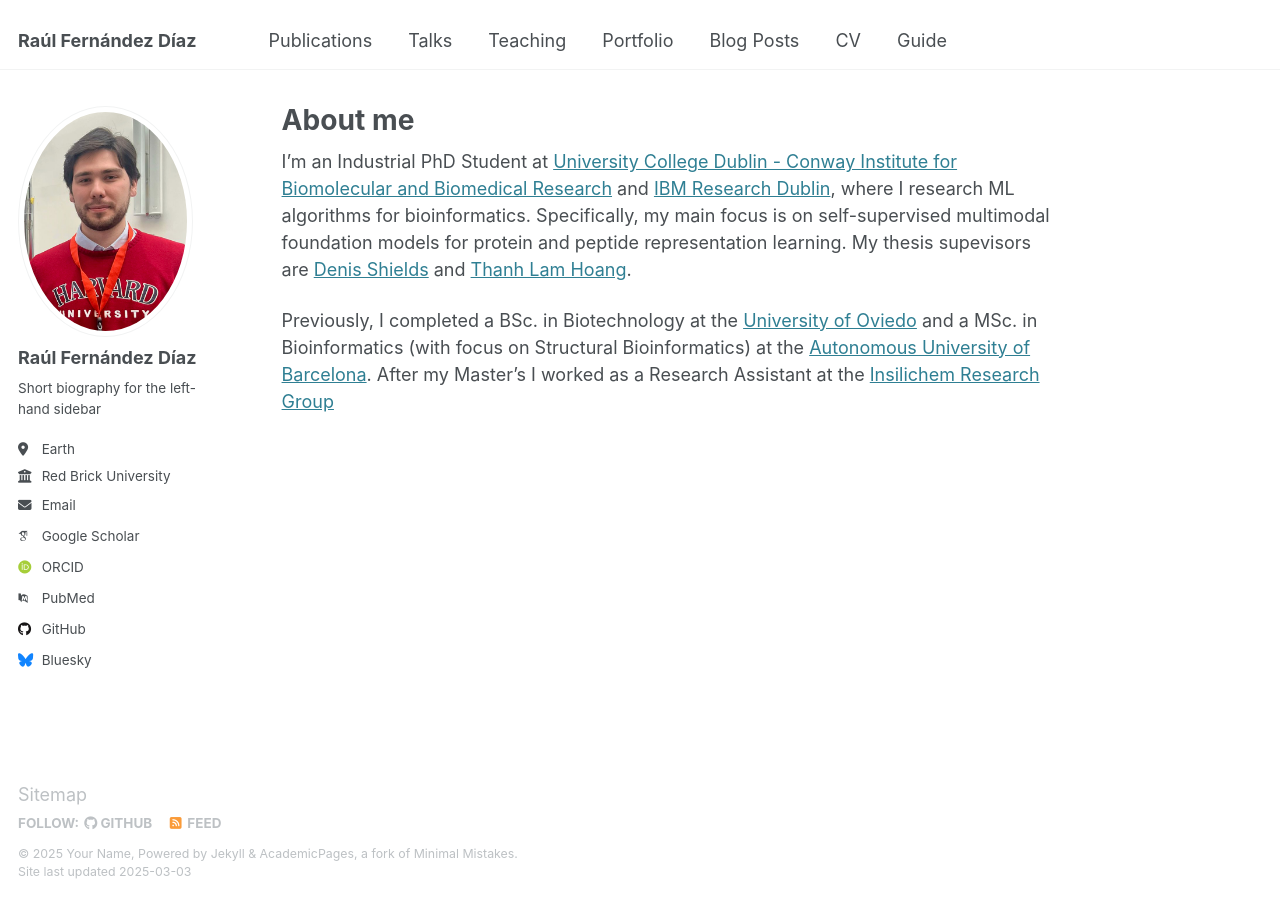
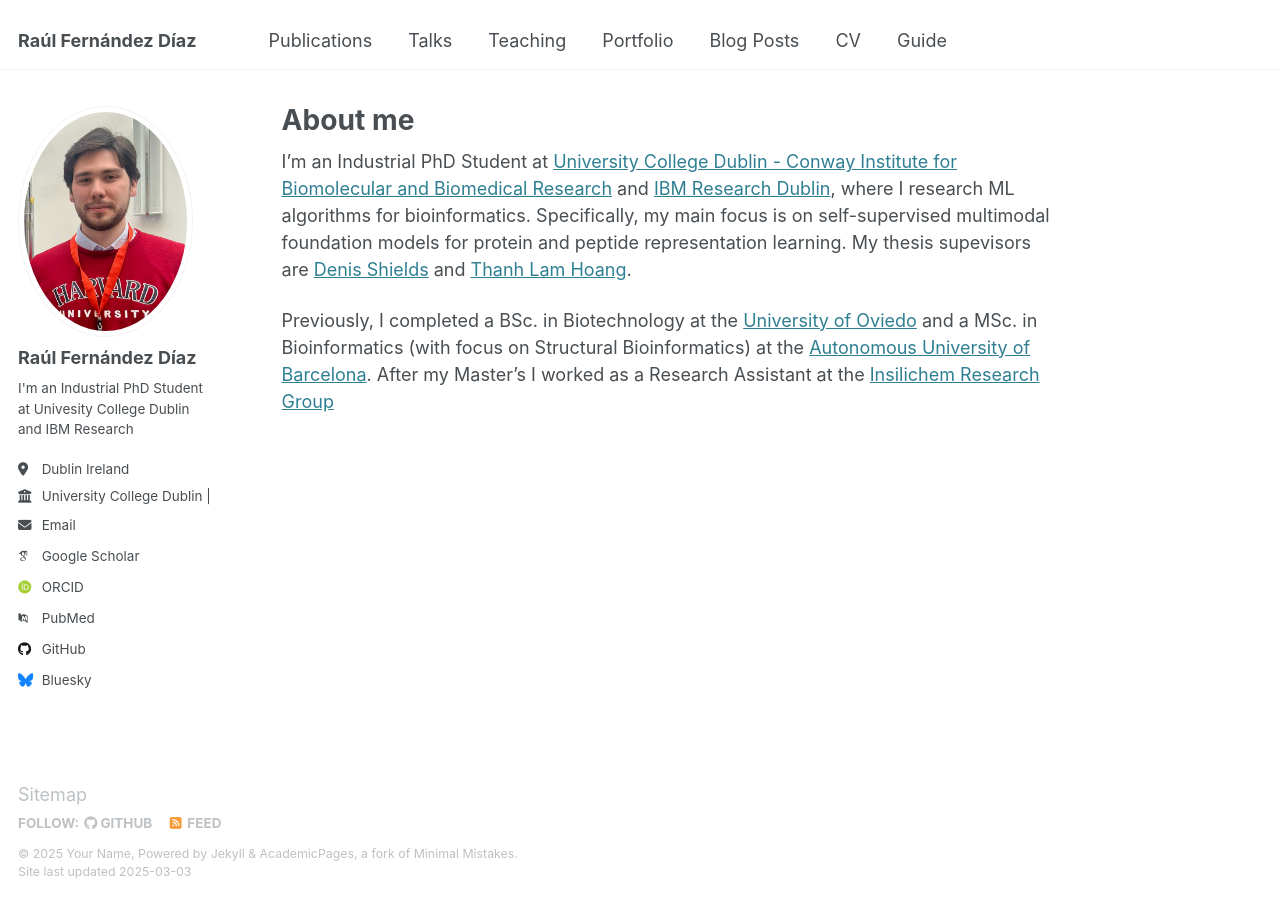
Before and after one commit to RaulFD-creator/RaulFD-creator.github.io, a Jekyll site: the page built from _pages/about.md, in a window 1280 px wide. Built offline with Jekyll 4.4.1, drawn with Linux system fonts in a browser that asks for light colours; some web fonts are replaced.

Commit message:
🛠️ Minimal info

```diff
--- a/_config.yml
+++ b/_config.yml
@@ -25,11 +25,11 @@ author:
   avatar           : "profile.jpeg"
   name             : "Raúl Fernández Díaz"
   pronouns         : # example: "she/her"
-  bio              : "Short biography for the left-hand sidebar"
-  location         : "Earth"
-  employer         : "Red Brick University"
+  bio              : "I'm an Industrial PhD Student at Univesity College Dublin and IBM Research"
+  location         : "Dublin Ireland"
+  employer         : "University College Dublin | IBM Research"
   uri              : # URL
-  email            : "none@example.org"
+  email            : "raul.fernandezdiaz@ucdconnect.ie"
 
   # Academic websites
   arxiv            : # URL - Update with the correct link to your profile
```
